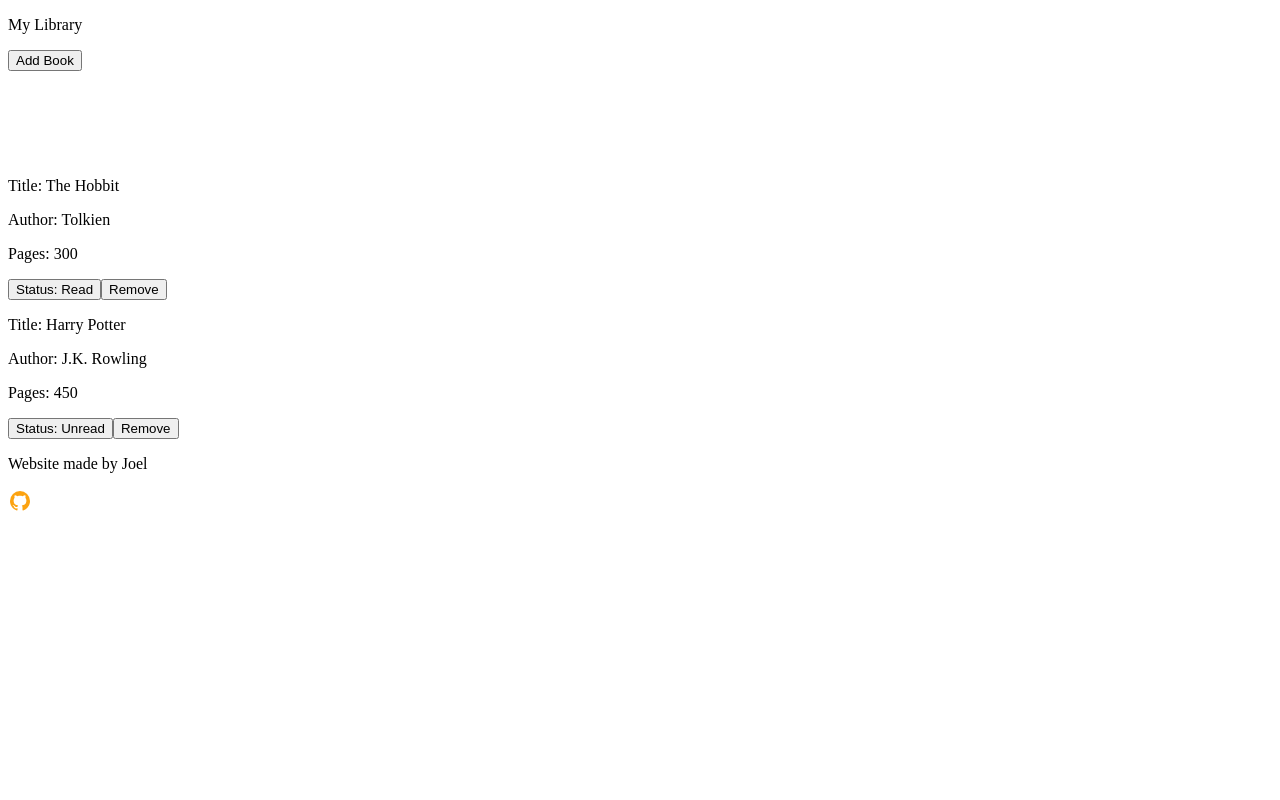
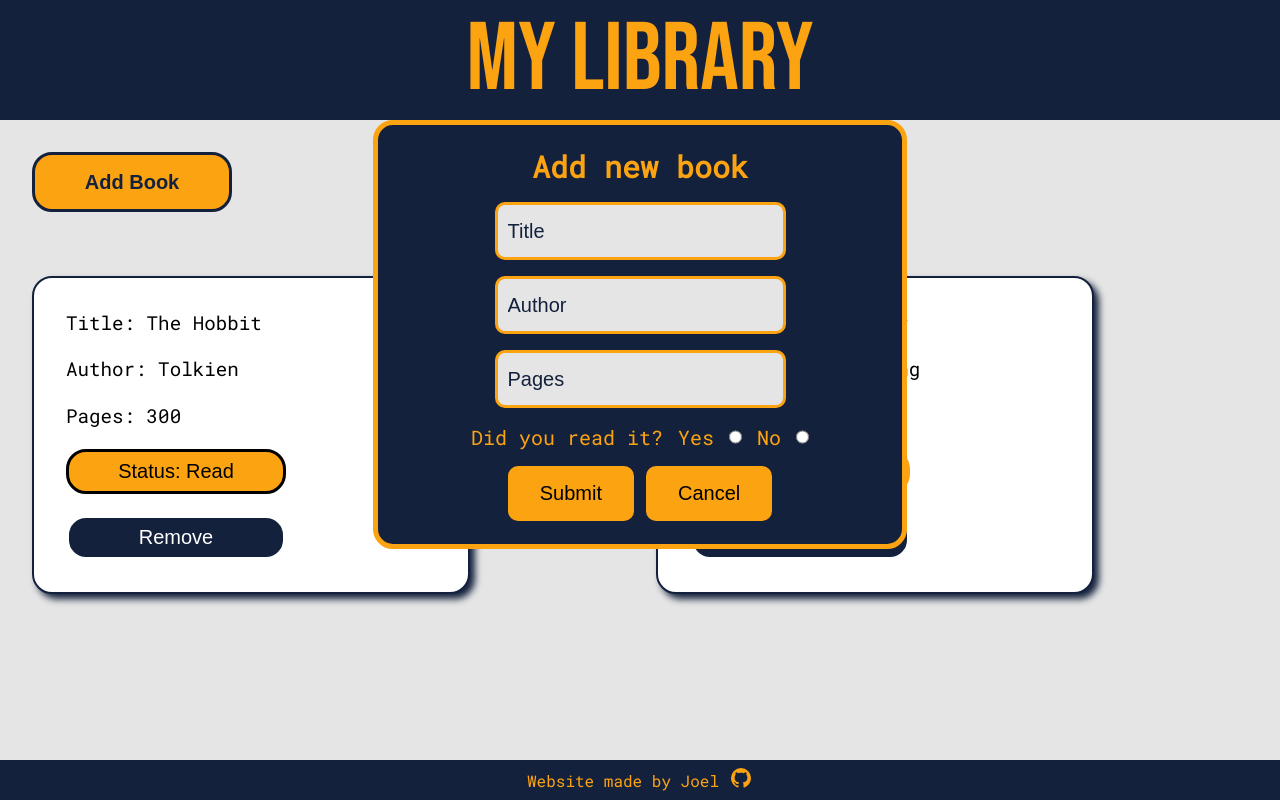
Before and after one commit to joelstoppa/library, a plain HTML site: page index.html in a window 1280 px wide. Both pictures are taken after a click on the button "Add Book". Drawn offline with Linux system fonts and the light colour scheme.

Commit message:
Add CSS Styling

```diff
--- a/styles.css
+++ b/styles.css
@@ -1,3 +1,199 @@
+:root {
+    --dark-blue: rgb(20, 33, 61);
+    --yellow: rgb(252, 163, 17);
+    --grey: rgb(229, 229, 229);
+}
+
+* {
+    margin: 0;
+    padding: 0;
+}
+/* Header */
+header {
+    font-family: "Bebas Neue", sans-serif ;
+    background-color: var(--dark-blue);
+    color: var(--yellow);
+    font-size: 6rem;
+    height: 15vh;
+    display: flex;
+    justify-content: center;
+    align-items: center;
+    position: relative;
+}
+/* Main content */
+main {
+    font-family: "Roboto Mono";
+    display: grid;
+    background-color: var(--grey);
+    height: 80vh;
+    overflow: auto;
+    grid-template-rows: max-content 1fr;
+}
+
+#addBookButton {
+    padding: 1rem 2rem;
+    margin: 2rem;
+    width: 200px;
+    height: 60px;
+    font-size: 20px;
+    font-weight: 900;
+    border: 3px solid var(--dark-blue);
+    color: var(--dark-blue);
+    background-color: var(--yellow);
+    border-radius: 20px;
+    display: flex;
+    justify-content: center;
+    align-items: center;
+}
+
+#addBookButton:hover {
+    border-color: var(--yellow);
+    background-color: var(--dark-blue);
+    color: var(--yellow);
+}
+
+
+/* Cards */
+#cardsContainer {
+    display: grid;
+    grid-template-columns: repeat(auto-fit, minmax(400px, 1fr));
+    gap: 2rem;
+    padding: 2rem;
+    justify-content: center;
+}
+
+.cards{
+    background-color: white;
+    font-size: 1.2rem;
+    height: 250px;
+    max-width: 370px;
+    padding: 2rem;
+    border: 2px solid var(--dark-blue);
+    border-radius: 20px;
+    box-shadow: 5px 5px 7px var(--dark-blue);
+    display: flex;
+    flex-direction: column;
+    justify-content: space-between;
+}
+
+.readButton,
+.notReadButton,
+.removeButton {
+    align-self: flex-start;
+    width: 220px;
+    padding: 0.5rem 2rem;
+    font-size: 20px;
+    font-weight: 500;
+    border-radius: 20px;
+    border: 3px solid;
+}
+
+.readButton {
+    background-color: var(--yellow);
+}
+
+.notReadButton {
+    background-color: var(--dark-blue);
+    color: var(--yellow);
+}
+
+.removeButton {
+    background-color: var(--dark-blue);
+    color: white;
+}
+
+.removeButton:hover {
+    background-color: white;
+    color: var(--dark-blue);
+    border-color: var(--dark-blue);
+    font-weight: 900;
+}
+
+
+/* Form */
 form {
-    visibility: hidden;
+    display: none;
+    background-color: var(--dark-blue);
+    color: var(--yellow);
+    min-width: max-content;
+    width: 30rem;
+    flex-direction: column;
+    align-items: center;
+    justify-content: center;
+    gap: 1rem;
+    padding: 1.4rem;
+    border: 5px solid var(--yellow);
+    border-radius: 20px;
+    position: absolute;
+    left: 0;
+    right: 0;
+    margin: auto;
+    font-size: 20px;
 }
+
+#questionField {
+    display: flex;
+    gap: 15px;
+}
+
+input[type=text],
+input[type=number] {
+    height: 2rem;
+    padding: 10px;
+    font-size: 20px;
+    border-radius: 10px;
+    background-color: var(--grey);
+    color: var(--yellow);
+    border: 3px solid var(--yellow);
+}
+
+input[type=radio] {
+    accent-color: var(--yellow);
+}
+
+input:focus {
+    outline: none;
+}
+
+::placeholder {
+    color: var(--dark-blue);
+}
+
+fieldset {
+    border: 0;
+}
+
+button,
+input[type=submit] {
+    cursor: pointer;
+}
+
+#submitButton,
+#cancelButton {
+    padding: 1rem 2rem;
+    font-size: 20px;
+    border-radius: 10px;
+    border: none;
+    background-color: var(--yellow);
+}
+
+#submitButton:hover,
+#cancelButton:hover {
+    background-color: var(--dark-blue);
+    border: 3px solid var(--yellow);
+    color: var(--yellow);
+}
+
+/* Footer */
+footer {
+    font-family: "Roboto Mono";
+    background-color: var(--dark-blue);
+    height: 5vh;
+    position: relative;
+    color: var(--yellow);
+    display: flex;
+    justify-content: center;
+    align-items: center;
+    gap: 10px;
+
+}
```
